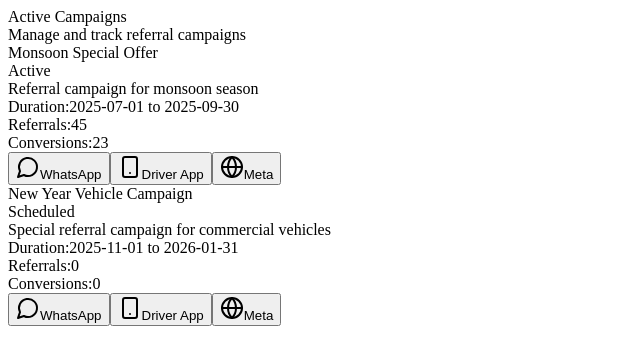
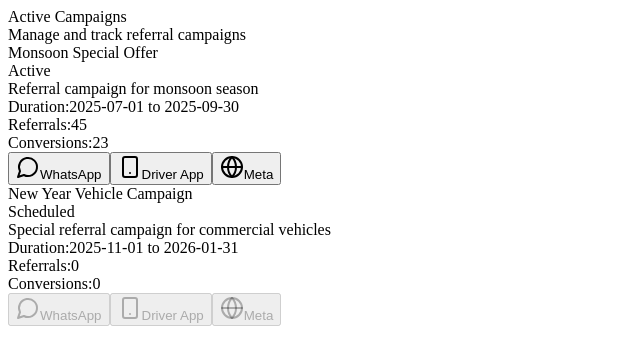
Before and after one commit to shailesh-alt-mobility/dco-referral-system, a Next.js app: page /Campaigns in a window 1280 px wide. Shown: the top 364 px of the page, without its empty margins (0-640 px from the left). Built offline with nearby package versions, Linux system fonts and the light colour scheme.

Commit message:
fix: capion

```diff
--- a/pages/Campaigns.tsx
+++ b/pages/Campaigns.tsx
@@ -22,6 +22,8 @@ const campaigns = [
     status: "Active",
     referrals: 45,
     conversions: 23,
+    show: true
+
   },
   {
     id: "CAMP-002",
@@ -32,6 +34,7 @@ const campaigns = [
     status: "Scheduled",
     referrals: 0,
     conversions: 0,
+    show: false
   },
 ];
 const Campaigns = () => {
@@ -132,6 +135,7 @@ ${link}?source=${platform}
                     variant="outline"
                     className="flex-1 bg-transparent"
                     onClick={() => handleShareReferral("whatsapp", campaign)}
+                    disabled={!campaign.show}
                   >
                     <MessageCircle className="w-4 h-4 mr-1" />
                     WhatsApp
@@ -141,6 +145,7 @@ ${link}?source=${platform}
                     variant="outline"
                     className="flex-1 bg-transparent"
                     onClick={() => handleShareReferral("driver-app", campaign)}
+                    disabled={!campaign.show}
                   >
                     <Smartphone className="w-4 h-4 mr-1" />
                     Driver App
@@ -150,6 +155,7 @@ ${link}?source=${platform}
                     variant="outline"
                     className="flex-1 bg-transparent"
                     onClick={() => handleShareReferral("meta", campaign)}
+                    disabled={!campaign.show}
                   >
                     <Globe className="w-4 h-4 mr-1" />
                     Meta
```
